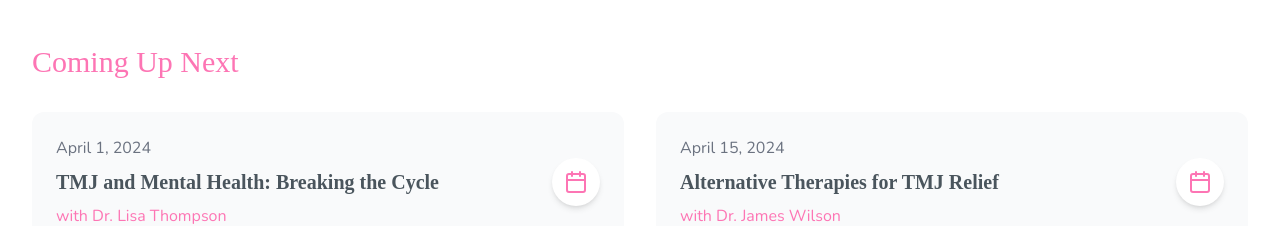
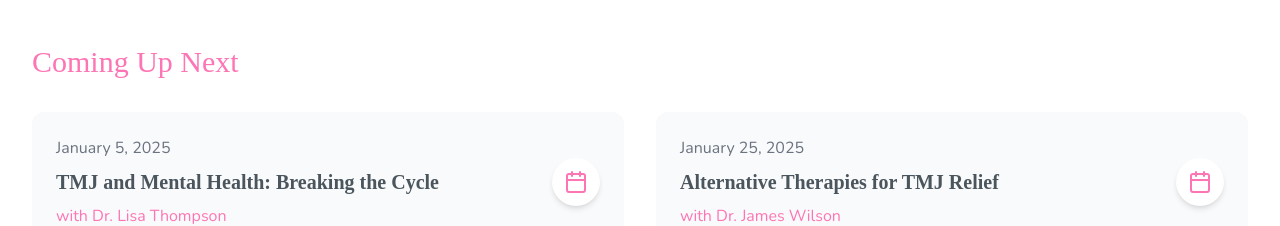
Before and after one commit to myblackbeanca/omj-v1, a React (Vite) app: page /podcast in a window 1280 px wide. Shown: the part 1780-2006 px from the top of the page. Built offline with nearby package versions, Linux system fonts and the light colour scheme; a web font is replaced by a local one.

Commit message:
Update Podcast.tsx

```diff
--- a/src/pages/Podcast.tsx
+++ b/src/pages/Podcast.tsx
@@ -35,12 +35,12 @@ const Podcast = () => {
   const upcomingEpisodes = [
     {
       title: "TMJ and Mental Health: Breaking the Cycle",
-      date: "April 1, 2024",
+      date: "January 5, 2025",
       guest: "Dr. Lisa Thompson"
     },
     {
       title: "Alternative Therapies for TMJ Relief",
-      date: "April 15, 2024",
+      date: "January 25, 2025",
       guest: "Dr. James Wilson"
     }
   ];
```
